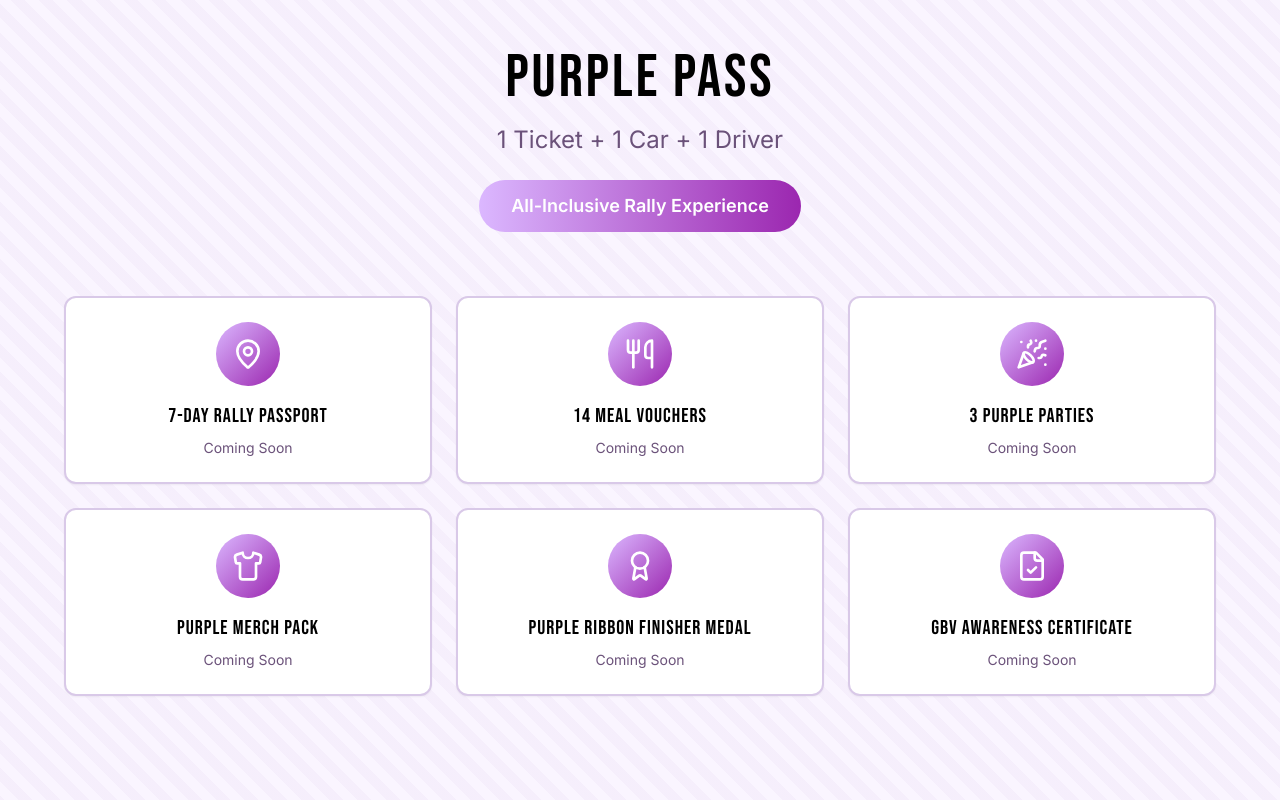
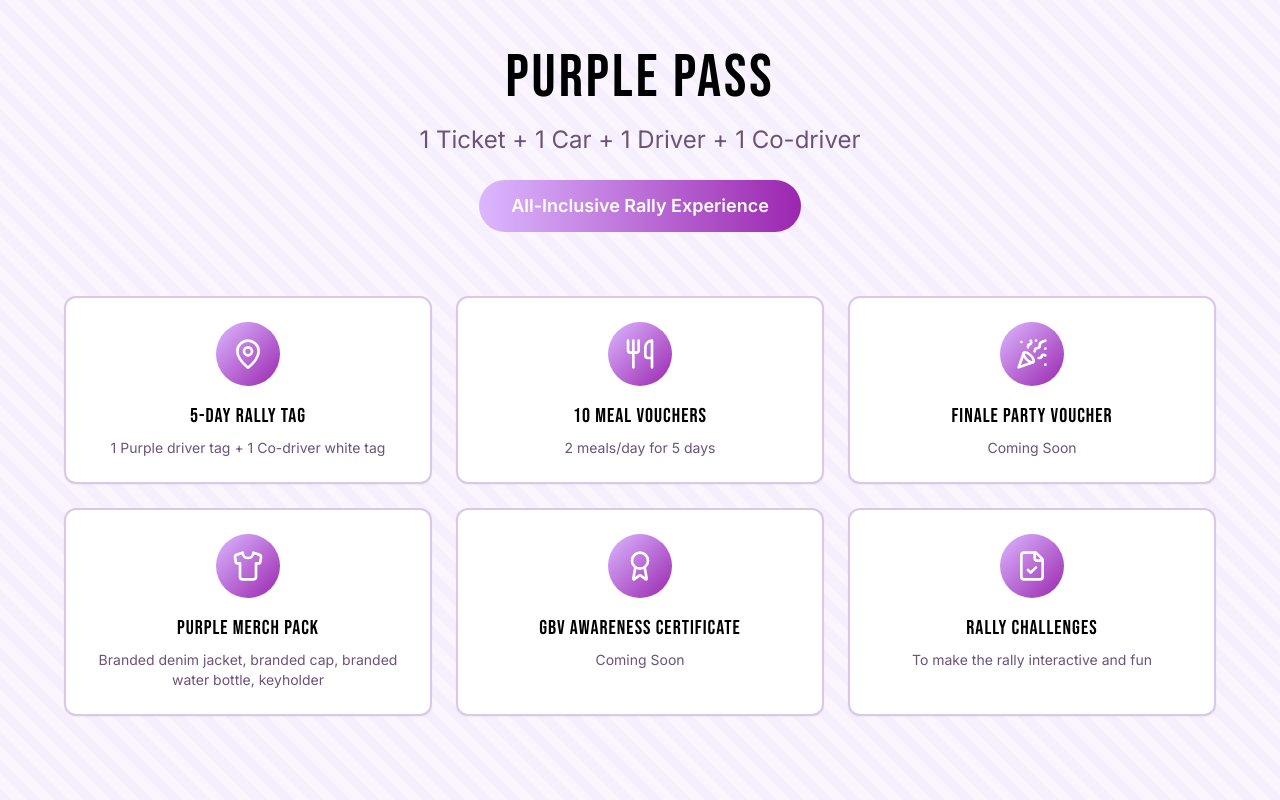
Before and after one commit to Mwvndva/cradlerun, a React (Vite) app: page / in a window 1280 px wide. Shown: the part 880-1680 px from the top of the page. Built offline with nearby package versions, Linux system fonts and the light colour scheme; the HTML template or start-up script is replaced by a standard one.

Commit message:
updated the rally infor

```diff
--- a/src/components/Footer.tsx
+++ b/src/components/Footer.tsx
@@ -46,7 +46,7 @@ const Footer = () => {
                 <Mail className="w-4 h-4" />
                 <div>
                   <div className="font-semibold">Event Info</div>
-                  <a href="mailto:info@cradlerun.co.ke" className="opacity-90 hover:opacity-100">info@cradlerun.co.ke</a>
+                  <a href="mailto:info@cradlerun.co.ke" className="opacity-90 hover:opacity-100">cradlerunafrica@outlook.com</a>
                 </div>
               </li>
               <li className="flex items-center gap-3">
--- a/src/components/Hero.tsx
+++ b/src/components/Hero.tsx
@@ -48,7 +48,7 @@ const Hero = () => {
           {/* Stats */}
           <div className="flex flex-wrap justify-center gap-8 mb-10">
             <div className="text-center">
-              <div className="text-4xl md:text-5xl font-bebas text-secondary">7</div>
+              <div className="text-4xl md:text-5xl font-bebas text-secondary">5</div>
               <div className="text-sm text-white/80 uppercase tracking-wide">Days</div>
             </div>
             <div className="text-center">
--- a/src/components/PurpleParties.tsx
+++ b/src/components/PurpleParties.tsx
@@ -3,7 +3,7 @@ import { Calendar, MapPin, Music } from "lucide-react";
 
 const parties = [
   {
-    day: "Day 0",
+    day: "Day 1",
     name: "START",
     location: "COMING SOON",
     description: "COMING SOON",
@@ -11,7 +11,7 @@ const parties = [
     time: "COMING SOON"
   },
   {
-    day: "Day 4",
+    day: "Day 3",
     name: "PARTY",
     location: "COMING SOON",
     description: "COMING SOON",
@@ -19,7 +19,7 @@ const parties = [
     time: "COMING SOON"
   },
   {
-    day: "Day 7",
+    day: "Day 5",
     name: "FINAL BASH",
     location: "COMING SOON",
     description: "COMING SOON",
--- a/src/components/PurplePass.tsx
+++ b/src/components/PurplePass.tsx
@@ -4,33 +4,33 @@ import { MapPin, Utensils, PartyPopper, Shirt, Award, FileCheck } from "lucide-r
 const benefits = [
   {
     icon: MapPin,
-    title: "7-Day Rally Passport",
-    description: "Coming Soon"
+    title: "5-Day Rally Tag",
+    description: "1 Purple driver tag + 1 Co-driver white tag"
   },
   {
     icon: Utensils,
-    title: "14 Meal Vouchers",
-    description: "Coming Soon"
+    title: "10 Meal Vouchers",
+    description: "2 meals/day for 5 days"
   },
   {
     icon: PartyPopper,
-    title: "3 Purple Parties",
+    title: "Finale Party voucher",
     description: "Coming Soon"
   },
   {
     icon: Shirt,
     title: "Purple Merch Pack",
-    description: "Coming Soon"
+    description: "Branded denim jacket, branded cap, branded water bottle, keyholder"
   },
   {
     icon: Award,
-    title: "Purple Ribbon Finisher Medal",
+    title: "GBV Awareness Certificate",
     description: "Coming Soon"
   },
   {
     icon: FileCheck,
-    title: "GBV Awareness Certificate",
-    description: "Coming Soon"
+    title: "Rally challenges",
+    description: "To make the rally interactive and fun"
   }
 ];
 
@@ -43,7 +43,7 @@ const PurplePass = () => {
             PURPLE PASS
           </h2>
           <p className="text-xl md:text-2xl text-muted-foreground mb-6">
-            1 Ticket + 1 Car + 1 Driver
+            1 Ticket + 1 Car + 1 Driver + 1 Co-driver
           </p>
           <div className="inline-block bg-gradient-to-r from-purple-light to-purple-medium text-white px-8 py-3 rounded-full font-semibold text-lg">
             All-Inclusive Rally Experience
```
